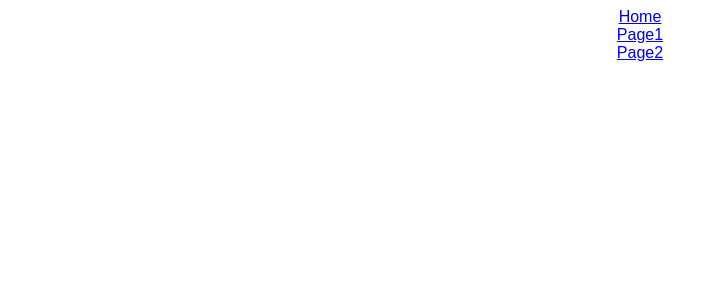
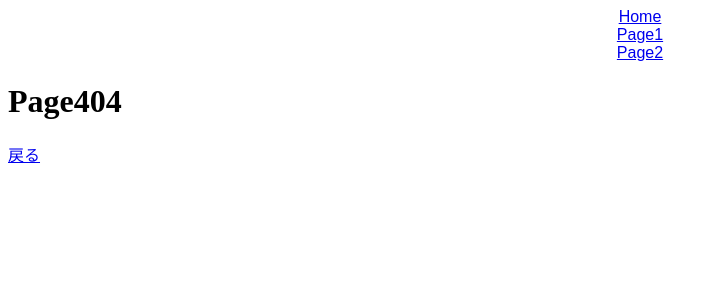
Before and after one commit to daiki-tadokoro/React-router, a React (Create React App) app: page /1 in a window 1280 px wide. Shown: the top 300 px of the page, without its empty margins (0-718 px from the left). Built offline with nearby package versions, Linux system fonts and the light colour scheme.

Commit message:
fix:404pages

```diff
--- /dev/null
+++ b/src/Page404.jsx
@@ -0,0 +1,10 @@
+import { Link } from "react-router-dom";
+
+export const Page404 = () => {
+  return (
+    <div>
+      <h1>Page404</h1>
+      <Link to="/">戻る</Link>
+    </div>
+  );
+};
--- a/src/router/Router.jsx
+++ b/src/router/Router.jsx
@@ -1,5 +1,6 @@
 import { Switch, Route } from "react-router-dom";
 import { Home } from "../Home";
+import { Page404 } from "../Page404";
 import { Page1Routes } from "./Page1Routes";
 import { Page2Routes } from "./Page2Routes";
 
@@ -41,6 +42,9 @@ export const Router = () => {
           </Switch>
         )}
       />
+      <Route path="*">
+        <Page404 />
+      </Route>
     </Switch>
   );
 };
```
